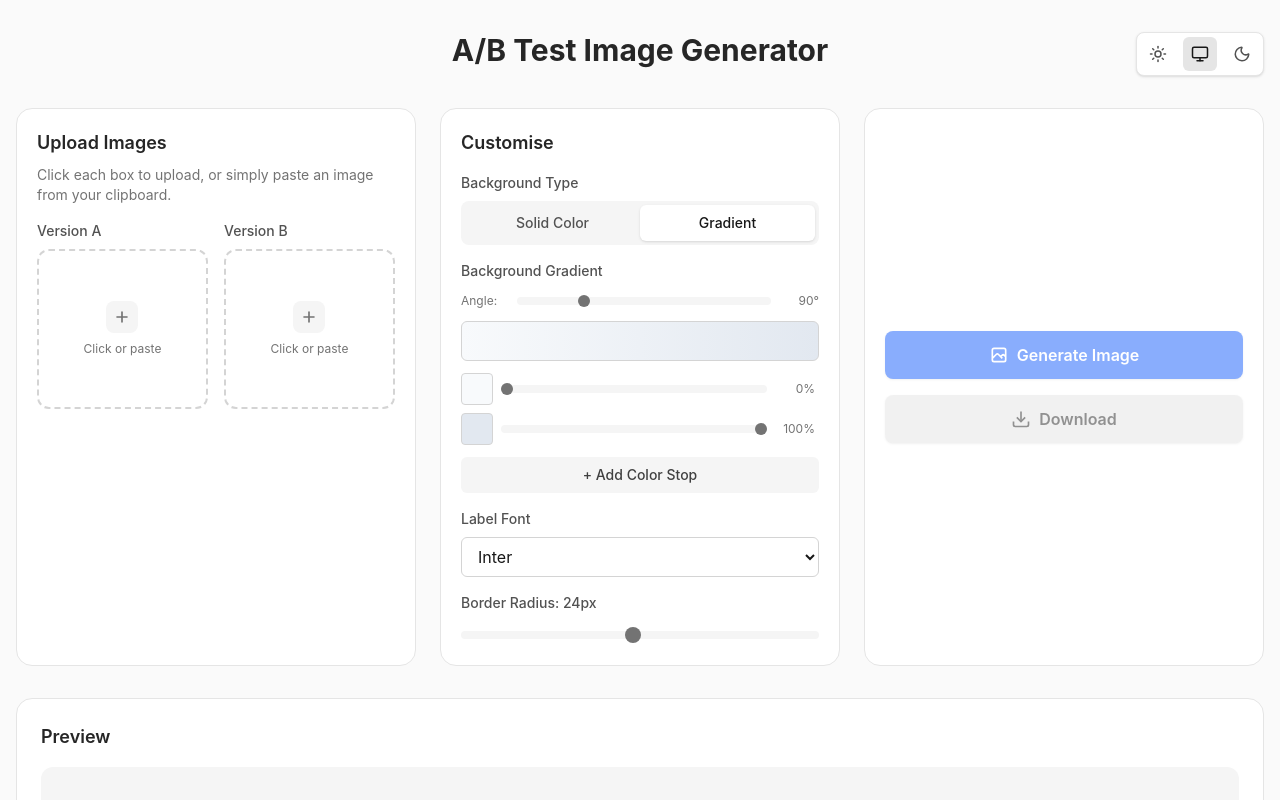
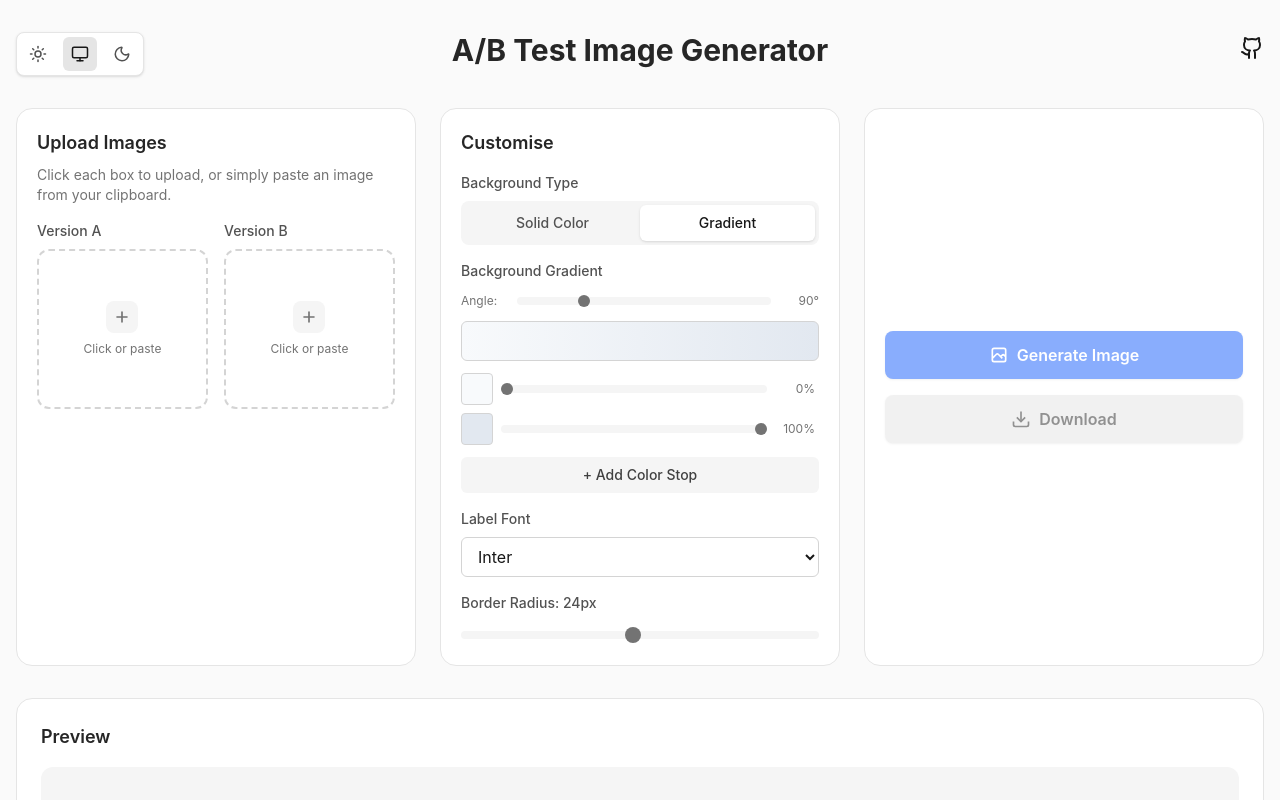
Before and after one commit to hanzalahwaheed/ab-img-gen, a Next.js app: page / in a window 1280 px wide. Shown: the top 800 px of the page. Built offline with nearby package versions, Linux system fonts and the light colour scheme.

Commit message:
feat: added gihub repo link and logo

```diff
--- a/src/app/page.tsx
+++ b/src/app/page.tsx
@@ -8,6 +8,8 @@ import CustomizationSection, {
 } from "@/components/CustomizationSection";
 import PreviewSection from "@/components/PreviewSection";
 import ActionButtons from "@/components/ActionButtons";
+import { GithubIcon } from "lucide-react";
+import Link from "next/link";
 
 export default function ABImageGenerator() {
   const [leftImage, setLeftImage] = useState<string | null>(null);
@@ -216,12 +218,18 @@ export default function ABImageGenerator() {
     <div className="min-h-screen bg-neutral-50 dark:bg-neutral-950 transition-colors duration-200">
       <div className="container mx-auto px-4 py-8">
         <header className="text-center mb-10 relative">
+          <div className="absolute top-0 left-0">
+            <ThemeToggle />
+          </div>
           <h1 className="text-3xl font-bold text-neutral-800 dark:text-neutral-200">
             A/B Test Image Generator
           </h1>
-          <div className="absolute top-0 right-0">
-            <ThemeToggle />
-          </div>
+          <Link
+            href={"https://github.com/hanzalahwaheed/ab-img-gen"}
+            target="_blank"
+          >
+            <GithubIcon className="absolute cursor-pointer top-0 right-0 mt-1" />
+          </Link>
         </header>
 
         <main className="flex flex-col gap-8">
@@ -232,7 +240,6 @@ export default function ABImageGenerator() {
               onUpload={handleUpload}
               onRemove={handleRemove}
             />
-
             <CustomizationSection
               backgroundType={backgroundType}
               setBackgroundType={setBackgroundType}
@@ -247,7 +254,6 @@ export default function ABImageGenerator() {
               borderRadius={borderRadius}
               setBorderRadius={setBorderRadius}
             />
-
             <ActionButtons
               onGenerate={generateImage}
               onDownload={downloadImage}
@@ -255,7 +261,6 @@ export default function ABImageGenerator() {
               canDownload={generated}
             />
           </div>
-
           <PreviewSection
             canvasRef={canvasRef}
             borderRadius={borderRadius}
```
